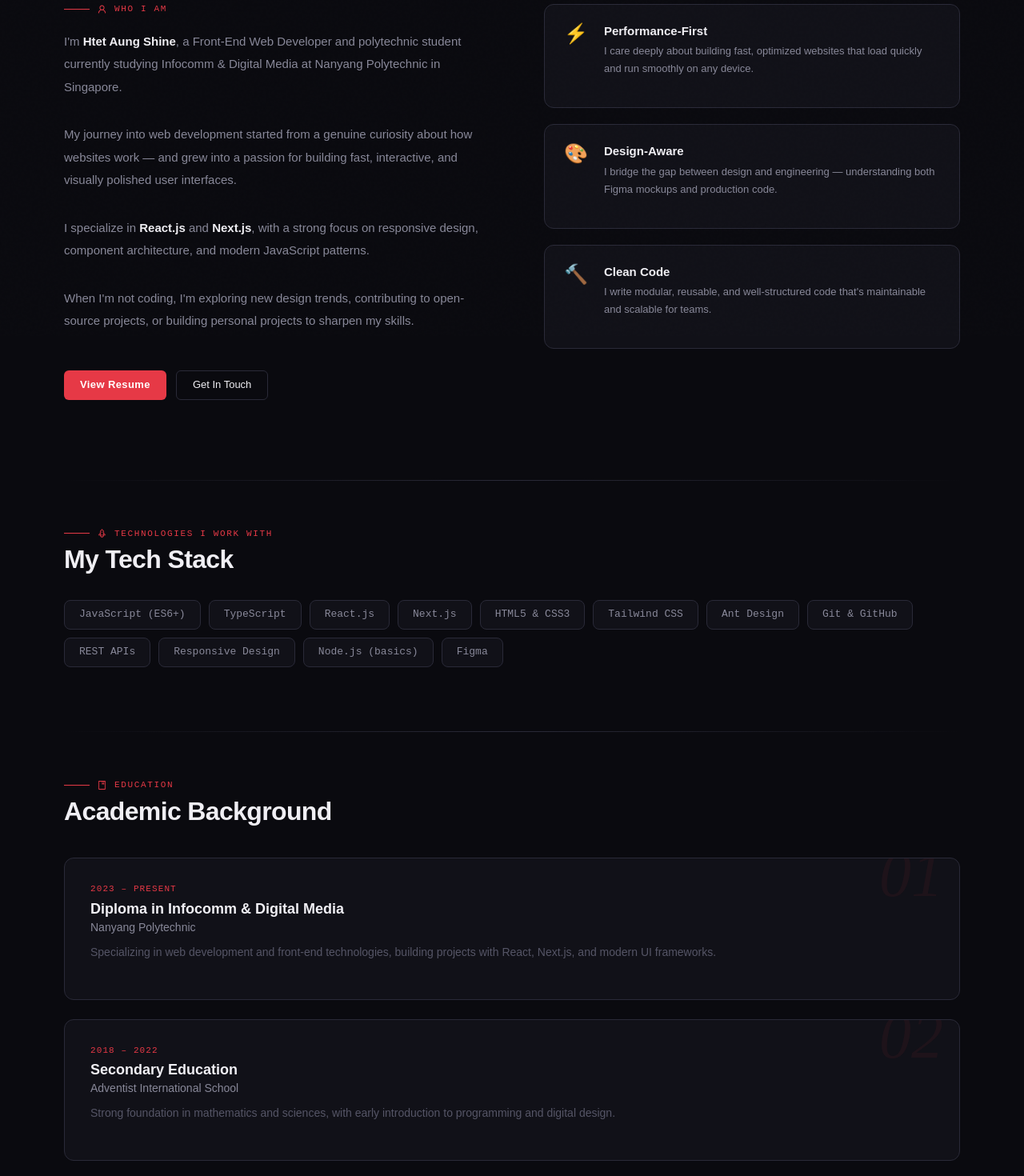
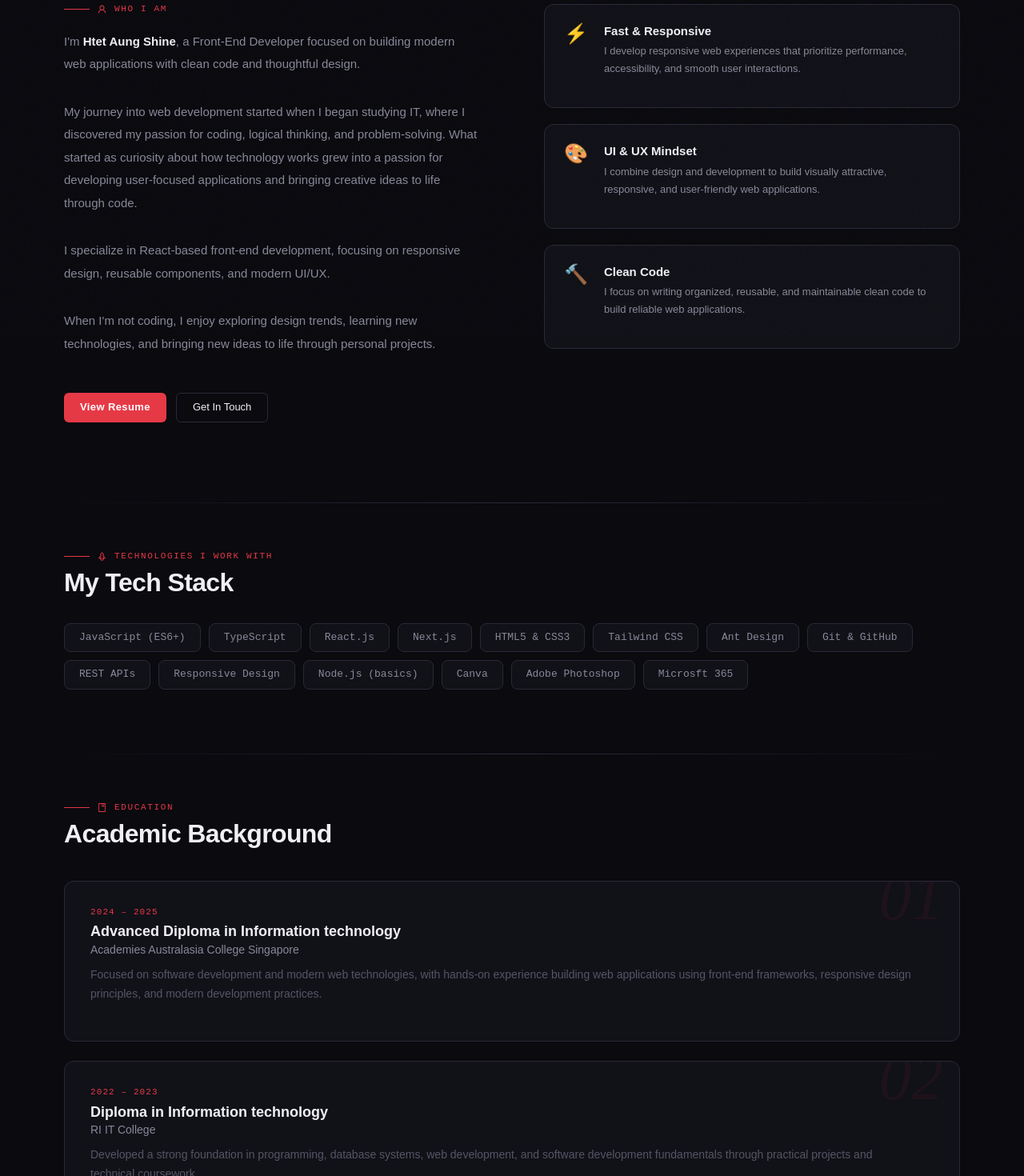
Before and after one commit to ShineLay24/my-portfolio, a Next.js app: page /about in a window 1280 px wide. Shown: the part 380-1850 px from the top of the page at 80% size. Built offline with nearby package versions, Linux system fonts and the light colour scheme.

Commit message:
Edit Home & About Pages

```diff
--- a/src/app/about/page.js
+++ b/src/app/about/page.js
@@ -7,39 +7,40 @@ import Link from 'next/link'
 const techStack = [
   'JavaScript (ES6+)', 'TypeScript', 'React.js', 'Next.js',
   'HTML5 & CSS3', 'Tailwind CSS', 'Ant Design', 'Git & GitHub',
-  'REST APIs', 'Responsive Design', 'Node.js (basics)', 'Figma',
+  'REST APIs', 'Responsive Design', 'Node.js (basics)', 'Canva',
+  'Adobe Photoshop', 'Microsft 365'
 ]
 
 const education = [
   {
-    degree: 'Diploma in Infocomm & Digital Media',
-    institution: 'Nanyang Polytechnic',
-    period: '2023 – Present',
-    description: 'Specializing in web development and front-end technologies, building projects with React, Next.js, and modern UI frameworks.',
+    degree: 'Advanced Diploma in Information technology',
+    institution: 'Academies Australasia College Singapore',
+    period: '2024 – 2025',
+    description: 'Focused on software development and modern web technologies, with hands-on experience building web applications using front-end frameworks, responsive design principles, and modern development practices.',
   },
   {
-    degree: 'Secondary Education',
-    institution: 'Adventist International School',
-    period: '2018 – 2022',
-    description: 'Strong foundation in mathematics and sciences, with early introduction to programming and digital design.',
+    degree: 'Diploma in Information technology',
+    institution: 'RI IT College',
+    period: '2022 – 2023',
+    description: 'Developed a strong foundation in programming, database systems, web development, and software development fundamentals through practical projects and technical coursework.'
   },
 ]
 
 const values = [
   {
     icon: '⚡',
-    title: 'Performance-First',
-    desc: 'I care deeply about building fast, optimized websites that load quickly and run smoothly on any device.',
+    title: 'Fast & Responsive',
+    desc: 'I develop responsive web experiences that prioritize performance, accessibility, and smooth user interactions.',
   },
   {
     icon: '🎨',
-    title: 'Design-Aware',
-    desc: 'I bridge the gap between design and engineering — understanding both Figma mockups and production code.',
+    title: 'UI & UX Mindset',
+    desc: 'I combine design and development to build visually attractive, responsive, and user-friendly web applications.',
   },
   {
     icon: '🔨',
     title: 'Clean Code',
-    desc: 'I write modular, reusable, and well-structured code that\'s maintainable and scalable for teams.',
+    desc: 'I focus on writing organized, reusable, and maintainable clean code to build reliable web applications.',
   },
 ]
 
@@ -87,8 +88,12 @@ export default function AboutPage() {
             marginBottom: '24px',
           }}>
             Building the web,{' '}
-            <span style={{ fontFamily: 'var(--font-serif)', fontStyle: 'italic', fontWeight: 400, color: 'var(--accent)' }}>
-              one pixel at a time.
+            <span style={{
+              fontFamily: 'var(--font-serif)',
+              fontStyle: 'italic',
+              fontWeight: 400,
+              color: 'var(--accent)' }}>
+                one pixel at a time.
             </span>
           </h1>
           <p style={{
@@ -98,7 +103,8 @@ export default function AboutPage() {
             lineHeight: 1.7,
             marginBottom: '64px',
           }}>
-            I'm a Front-End Developer based in Singapore, passionate about creating web experiences that are both functional and beautiful.
+            I'm a Front-End Developer based in Yangon, Myanmar. Passionate about creating web experiences
+            that are both functional and beautiful.
           </p>
         </FadeIn>
 
@@ -110,18 +116,30 @@ export default function AboutPage() {
               <div className="section-label" style={{ marginBottom: '20px' }}>
                 <UserOutlined /> Who I Am
               </div>
-              <div style={{ fontSize: '15px', color: 'var(--text-muted)', lineHeight: 1.9, display: 'flex', flexDirection: 'column', gap: '16px' }}>
+              <div style={{
+                fontSize: '15px',
+                color: 'var(--text-muted)',
+                lineHeight: 1.9,
+                display: 'flex',
+                flexDirection: 'column',
+                gap: '16px' }}>
                 <p>
-                  I'm <strong style={{ color: 'var(--text)' }}>Htet Aung Shine</strong>, a Front-End Web Developer and polytechnic student currently studying Infocomm & Digital Media at Nanyang Polytechnic in Singapore.
+                  I'm <strong style={{ color: 'var(--text)' }}>Htet Aung Shine</strong>, a Front-End Developer
+                  focused on building modern web applications with clean code and thoughtful design.
                 </p>
                 <p>
-                  My journey into web development started from a genuine curiosity about how websites work — and grew into a passion for building fast, interactive, and visually polished user interfaces.
+                  My journey into web development started when I began studying IT, where I discovered
+                  my passion for coding, logical thinking, and problem-solving. What started as curiosity
+                  about how technology works grew into a passion for developing user-focused applications
+                  and bringing creative ideas to life through code.
                 </p>
                 <p>
-                  I specialize in <strong style={{ color: 'var(--text)' }}>React.js</strong> and <strong style={{ color: 'var(--text)' }}>Next.js</strong>, with a strong focus on responsive design, component architecture, and modern JavaScript patterns.
+                  I specialize in React-based front-end development, focusing on responsive design,
+                  reusable components, and modern UI/UX.
                 </p>
                 <p>
-                  When I'm not coding, I'm exploring new design trends, contributing to open-source projects, or building personal projects to sharpen my skills.
+                  When I'm not coding, I enjoy exploring design trends, learning new technologies,
+                  and bringing new ideas to life through personal projects.
                 </p>
               </div>
 
--- a/src/app/page.js
+++ b/src/app/page.js
@@ -7,9 +7,9 @@ import devAnimation from "@/assets/developer-skills.json"
 import { ArrowRightOutlined, DownloadOutlined, GithubOutlined, LinkedinOutlined } from '@ant-design/icons'
 
 const stats = [
-  { value: '2+', label: 'Years Learning' },
-  { value: '10+', label: 'Projects Built' },
-  { value: '5+', label: 'Technologies' },
+  { value: '3+', label: 'Years Learning' },
+  { value: '5+', label: 'Projects Built' },
+  { value: '10+', label: 'Tech Stack' },
 ]
 
 export default function Home() {
@@ -64,27 +64,27 @@ export default function Home() {
             <h1
               style={{
                 fontFamily: 'var(--font-display)',
-                fontSize: 'clamp(40px, 5vw, 68px)',
-                fontWeight: 800,
+                fontSize: 'clamp(40px, 5vw, 60px)',
+                fontWeight: 500,
                 lineHeight: 1.05,
                 letterSpacing: '-0.03em',
                 color: 'var(--text)',
                 marginBottom: '24px',
               }}
             >
-              Hi, I'm{' '}
+              Hi, I'm Htet Aung
+              <br />
               <span
                 style={{
                   color: 'var(--accent)',
+                  fontSize: '75px',
                   fontFamily: 'var(--font-serif)',
-                  fontWeight: 400,
+                  fontWeight: 700,
                   fontStyle: 'italic',
                 }}
               >
-                Htet Aung
+                 Shine.
               </span>
-              <br />
-              Shine.
             </h1>
 
             {/* Subtext */}
@@ -97,9 +97,9 @@ export default function Home() {
                 marginBottom: '40px',
               }}
             >
-              A passionate front-end developer crafting responsive, performant, and visually compelling web experiences using{' '}
-              <span style={{ color: 'var(--text)', fontWeight: 500 }}>React.js</span>,{' '}
-              <span style={{ color: 'var(--text)', fontWeight: 500 }}>Next.js</span>, and modern web technologies.
+              A front-end developer who enjoys turning ideas into interactive, responsive web experiences.
+              I build accessible and high-performance web applications with a focus on usability,
+              clean and maintainable code, and thoughtful design.
             </p>
 
             {/* CTA Buttons */}
--- a/src/app/projects/page.js
+++ b/src/app/projects/page.js
@@ -82,7 +82,10 @@ function FadeIn({ children, delay = 0 }) {
     return () => obs.disconnect()
   }, [])
   return (
-    <div ref={ref} style={{ opacity: visible ? 1 : 0, transform: visible ? 'none' : 'translateY(24px)', transition: `opacity 0.6s ${delay}s ease, transform 0.6s ${delay}s ease` }}>
+    <div ref={ref} style={{
+      opacity: visible ? 1 : 0,
+      transform: visible ? 'none' : 'translateY(24px)',
+      transition: `opacity 0.6s ${delay}s ease, transform 0.6s ${delay}s ease` }}>
       {children}
     </div>
   )
@@ -109,13 +112,23 @@ export default function ProjectsPage() {
             marginBottom: '16px',
           }}>
             Selected{' '}
-            <span style={{ fontFamily: 'var(--font-serif)', fontStyle: 'italic', fontWeight: 400, color: 'var(--accent)' }}>
+            <span style={{
+              fontFamily: 'var(--font-serif)',
+              fontStyle: 'italic',
+              fontWeight: 400,
+              color: 'var(--accent)' }}>
               Projects
             </span>
           </h1>
-          <p style={{ fontSize: '17px', color: 'var(--text-muted)', maxWidth: '560px', lineHeight: 1.7, marginBottom: '48px' }}>
-            A collection of projects I've built, showcasing my approach to front-end development, UI design, and problem solving.
-          </p>
+          <p style={{
+            fontSize: '17px',
+            color: 'var(--text-muted)',
+            maxWidth: '560px',
+            lineHeight: 1.7,
+            marginBottom: '48px' }}>
+            A collection of projects that showcase my approach to front-end development, user-focused design,
+            and transforming ideas into functional and respoonsive web applications.
+            </p>
 
           {/* Filter */}
           <div style={{ display: 'flex', gap: '8px', flexWrap: 'wrap', marginBottom: '64px' }}>
@@ -171,7 +184,7 @@ export default function ProjectsPage() {
                 Want to see more?
               </h3>
               <p style={{ color: 'var(--text-muted)', fontSize: '14px' }}>
-                Check out my GitHub for more projects and open-source contributions.
+                Check out my GitHub for more projects.
               </p>
             </div>
             <a
```
